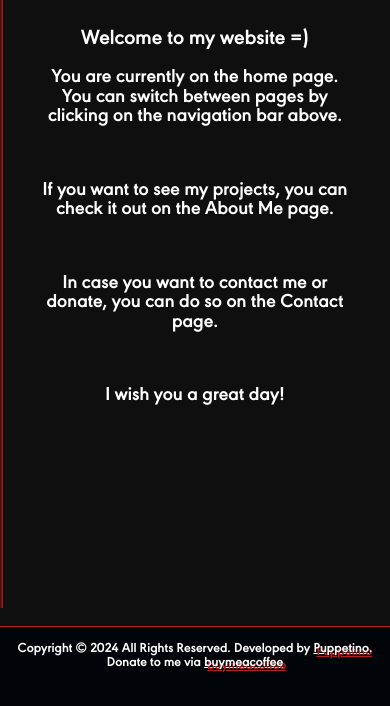
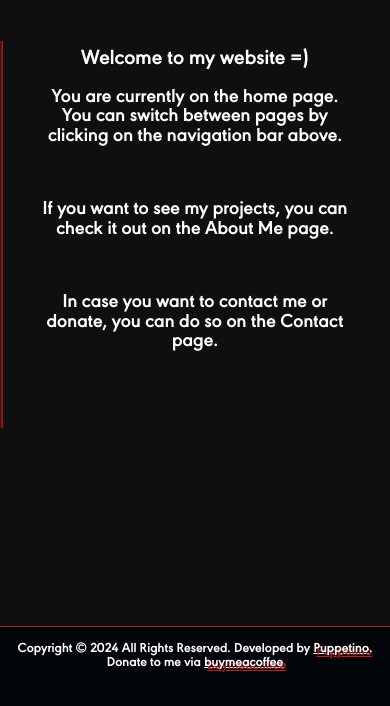
Before and after one commit to Puppetino/puppetino.github.io, a plain HTML site: page index.html in a window 390 px wide. Shown: the part 138-844 px from the top of the page. Drawn offline with Linux system fonts and the light colour scheme.

Commit message:
minor bug fixed for mobile

```diff
--- a/styles.css
+++ b/styles.css
@@ -8,6 +8,11 @@
     src: url(./fonts/URWGeometricBold.otf);
 }
 
+::-webkit-scrollbar {
+    width: 0px;
+    background: transparent; /* make scrollbar transparent */
+}
+
 body {
     background-color: #0f0f0f;
     color: #fff;
@@ -15,7 +20,6 @@ body {
     padding: 0;
     height: 100dvh;
     overflow: hidden;
-    position: relative;
 }
 
 main {
@@ -170,20 +174,19 @@ ul {
 .page {
     display: none;
     width: 80%;
-    height: 80%;
+    height: calc(70% - 88px);
     overflow: hidden;
     overflow-y: scroll;
     z-index: 6;
     padding: 2rem;
-    margin: 0 auto;
+    margin: 5% auto 0 auto;
 }
 
-/* Cover div for the sliding effect */
 #cover {
     position: relative;
     z-index: 5;
-    top: calc(-80% - 4rem);
-    height: 80%;
+    top: calc(-70% - 2rem + 80px);
+    height: calc(70% - 88px);
     width: 80%;
     margin: 0 auto;
     padding: 2rem 2rem 2rem 2rem;
@@ -252,14 +255,32 @@ ul {
 
 .footer {
     position: relative;
+    bottom: 0;
     display: block;
     text-align: center;
     height: 3rem;
 }
 
-@media screen and (max-width: 680px) {
+@media screen and (max-width: 1000px) {
     html {
+        height: 100dvh;
         overflow: hidden;
+    }
+
+    body {
+        height: 100dvh;
+    }
+
+    .main {
+        height: calc(100% - 16rem);
+        margin-bottom: 6rem;
+    }
+
+    .footer {
+        position: relative;
+        bottom: 0;
+        text-align: center;
+        height: 3rem;
     }
 
     #cover {
```
